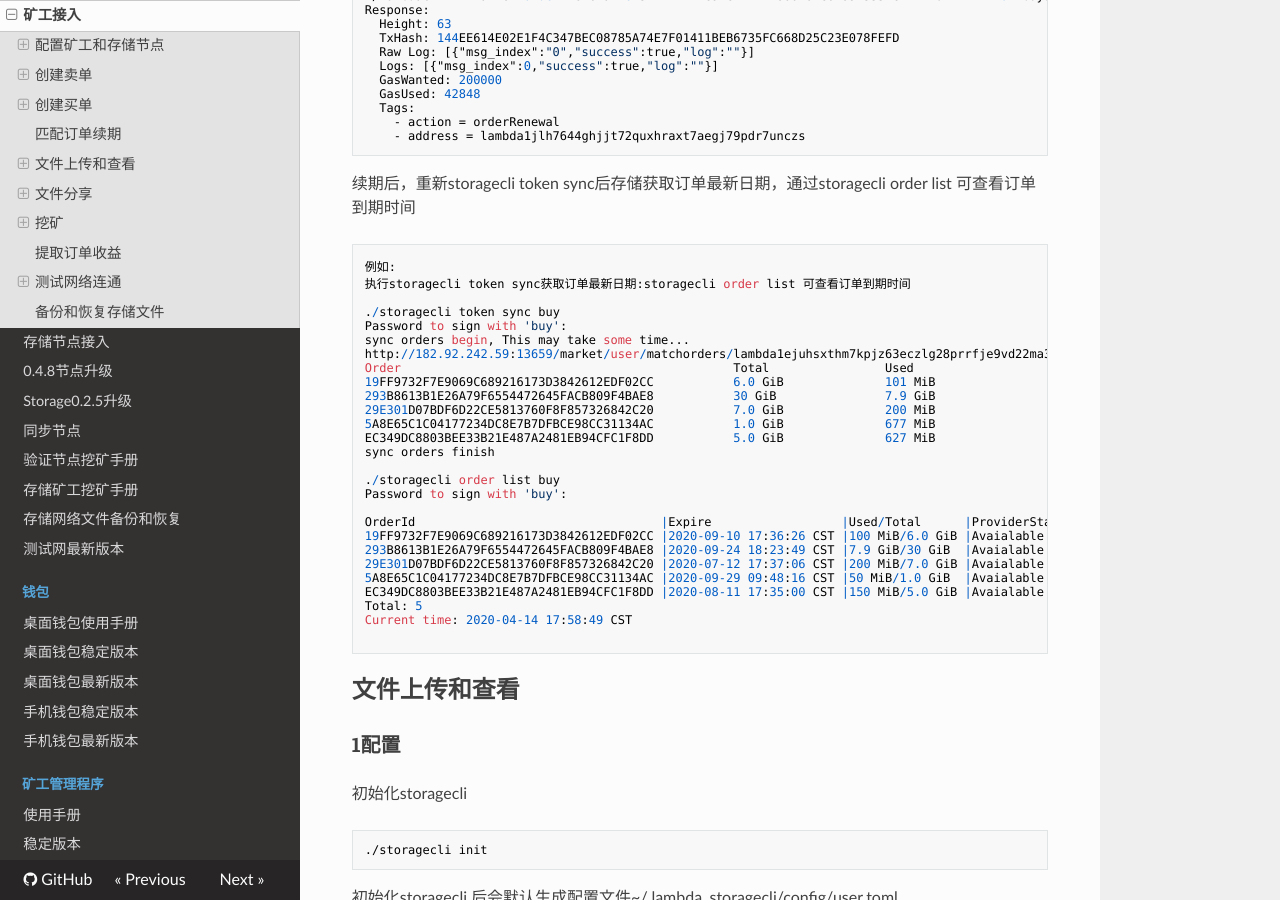
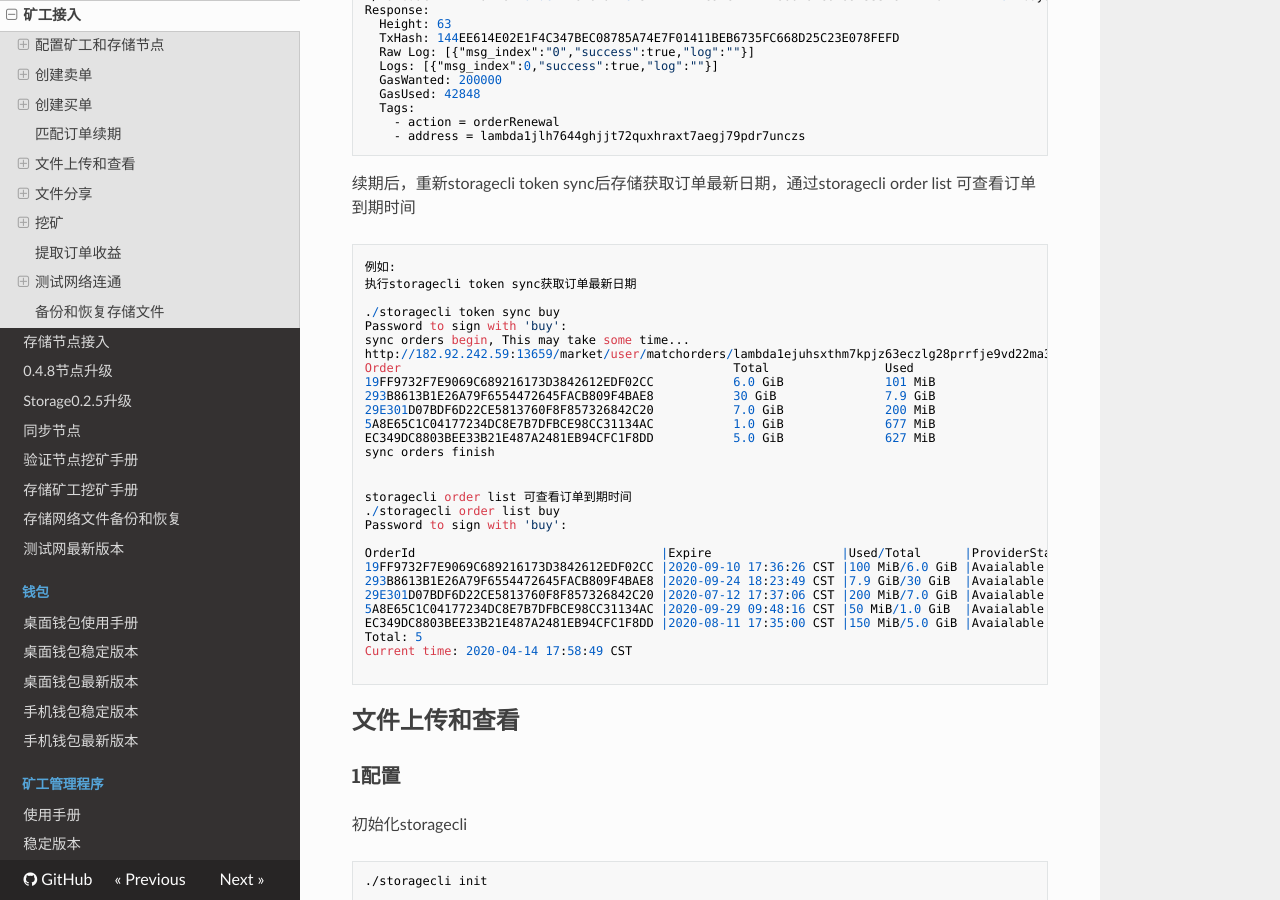
Before and after one commit to fireagainsmile/launch, an MkDocs documentation site: the page built from docs/Testnet-Miner-Guide.md, in a window 1280 px wide and 900 px high, scrolled down 9267 px. Built offline with MkDocs 1.6.1, drawn with Linux system fonts in a browser that asks for light colours; nearby versions of some CDN libraries; part of the change alters nothing that is shown.

````diff
--- a/docs/Testnet-Miner-Guide.md
+++ b/docs/Testnet-Miner-Guide.md
@@ -451,7 +451,7 @@ Response:
 续期后，重新storagecli token sync后存储获取订单最新日期，通过storagecli order list 可查看订单到期时间
 ```
 例如:
-执行storagecli token sync获取订单最新日期:storagecli order list 可查看订单到期时间
+执行storagecli token sync获取订单最新日期
 
 ./storagecli token sync buy
 Password to sign with 'buy':
@@ -465,6 +465,8 @@ Order                                              Total                Used
 EC349DC8803BEE33B21E487A2481EB94CFC1F8DD           5.0 GiB              627 MiB
 sync orders finish
 
+
+storagecli order list 可查看订单到期时间
 ./storagecli order list buy
 Password to sign with 'buy':
 
````
